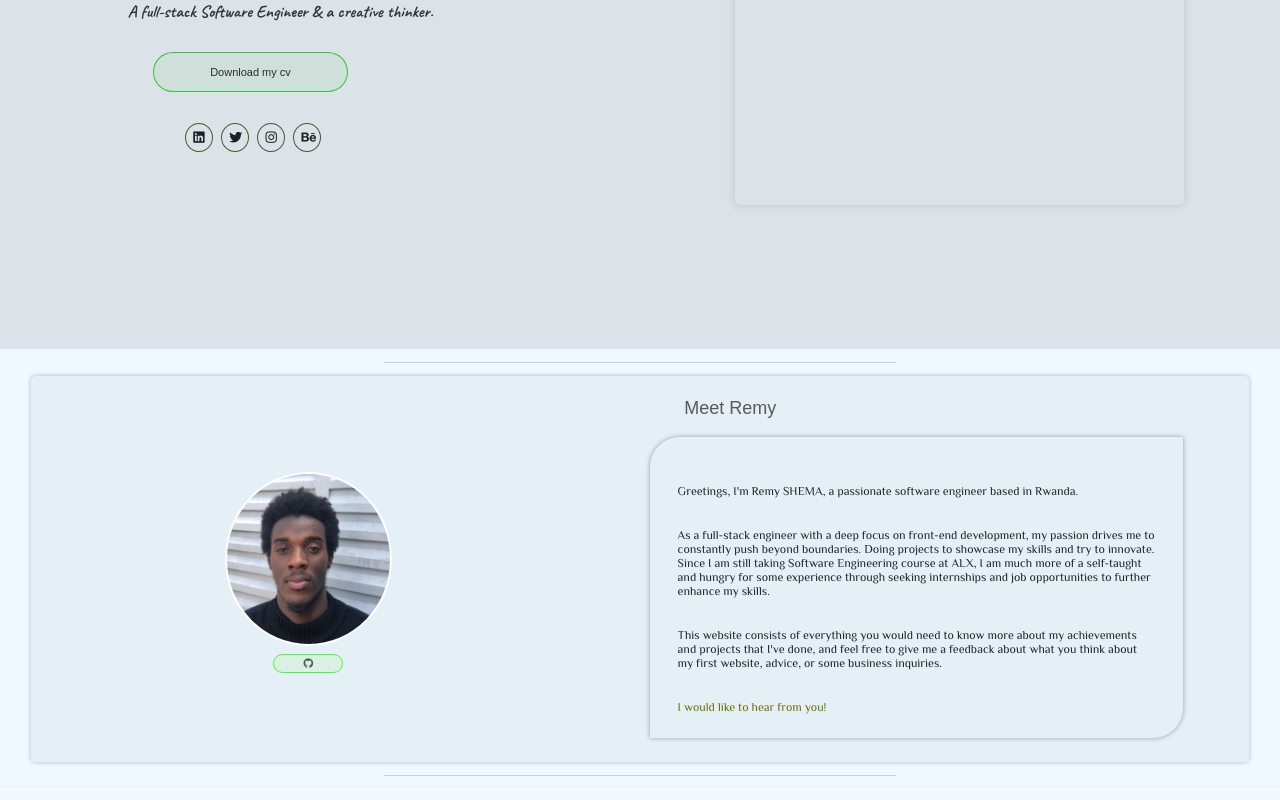
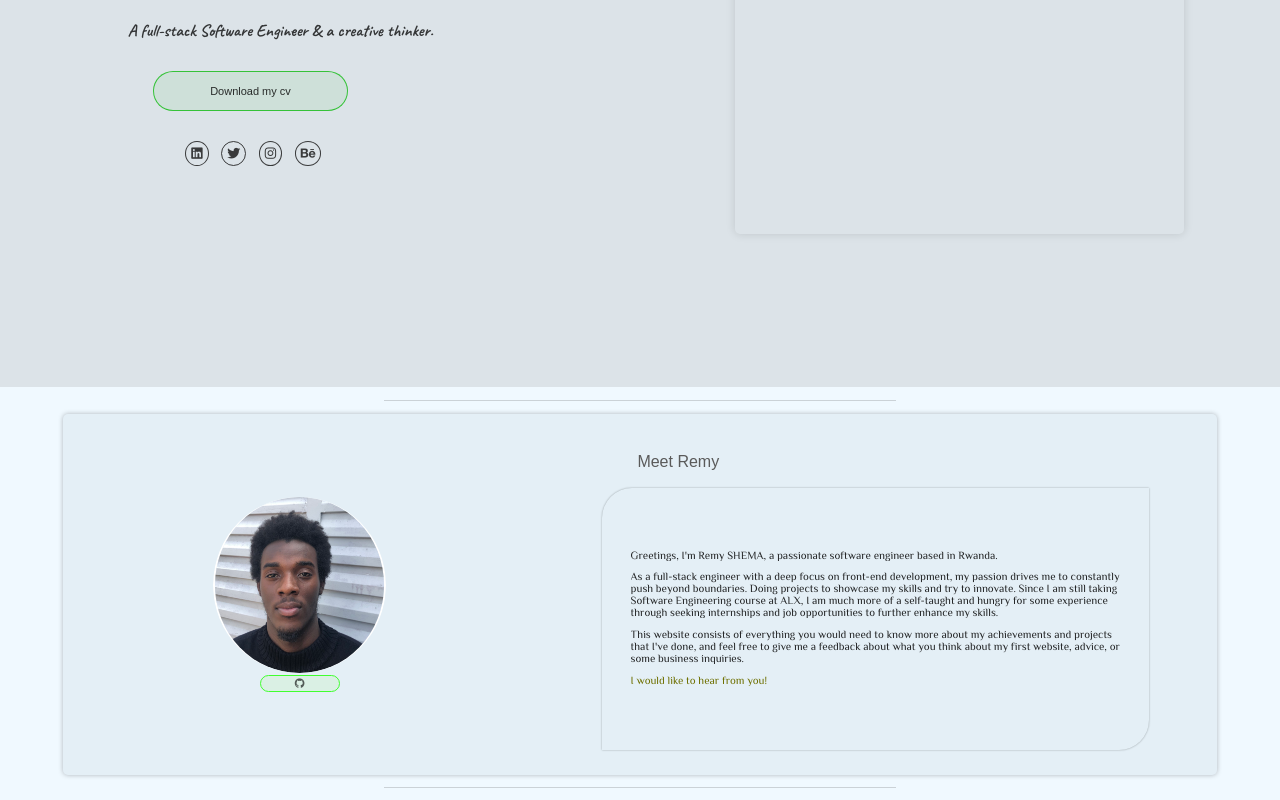
Before and after one commit to Shemaremy/Portfolio, a React (Vite) app in the folder portfolio website/: page / in a window 1280 px wide. Shown: the part 420-1220 px from the top of the page. Built offline with nearby package versions, Linux system fonts and the light colour scheme; a web font is replaced by a local one.

Commit message:
commit 007

```diff
--- a/portfolio website/src/components/Parts/CSS/Part1.css
+++ b/portfolio website/src/components/Parts/CSS/Part1.css
@@ -630,35 +630,16 @@ header
 
 
 
-
-.Linkedin, .Twitter, .Instagram, .Behance
-{
-    border-color: rgba(27, 56, 0, 0.795);
-    border-style: solid;
-    border-radius: 50%;
-    border-width: 1px;
-    padding: 3px;
-    width: 20px;
-    background-color: rgba(0, 209, 0, 0);
-}
-
-.LinkedIn:hover,
-.Twitter:hover,
-.Instagram:hover,
-.Behance:hover
-{
-    background-color: rgba(255, 255, 255, 0.068);
-    box-shadow:  0 0 30px rgba(0, 0, 0, 0.288);
-}
-
-
 .ico_1 {
     font-size: 13px;
-    color: rgba(0, 0, 0, 0.863);
+    color: rgba(31, 31, 31, 0.863);
     text-align: center;
     margin: 0 auto;
-    padding: 4px;
+    padding: 5px;
     margin-bottom: 0;
+    border-style: solid;
+    border-width: 1px;
+    border-radius: 50%;
 }
 
 .ico_1:hover {
--- a/portfolio website/src/components/Parts/CSS/Part2.css
+++ b/portfolio website/src/components/Parts/CSS/Part2.css
@@ -16,8 +16,7 @@
     align-items: center;
 
 
-    @media (max-width: 1024px)     /* Mobile devices */
-    {
+    @media (max-width: 1024px) {
         height: 7%;
         box-shadow: none;
         border-radius: 1px;
@@ -94,8 +93,7 @@
     }
 }
 
-.my_github_desktop
-{
+.my_github_desktop {
     padding: 9px;
     border-style: solid;
     border-radius: 20px;
@@ -103,15 +101,16 @@
     border-color: rgb(64, 255, 47);
     background-color: rgba(102, 255, 0, 0.075);
     width: 90px;
-    padding: 3px;
+    padding: 2px;
     font-size: 9px;
     font-weight: 100;
     cursor: pointer;
-    width: 70px;
+    width: 80px;
+    transition: transform 0.3s ease-in-out;
 }
 
-.my_github_desktop:hover
-{
+.my_github_desktop:hover {
+    transform: scale(1.2);
     background-color: rgba(102, 255, 0, 0.281);
 }
 
@@ -142,20 +141,15 @@
 
 .About_me_header {
     height: 15%;
-    width: 70%;
-    font-size: 18px;
+    width: 94%;
+    font-size: 16px;
+    font-weight: 100;
     margin-bottom: 0;
     margin-top: 0;
     color: rgb(90, 90, 90);
     display: flex;
     align-items: center;
 
-    @media (max-width: 767px) {
-        height: 10%;
-        width: 90%;
-        font-size: 17px;
-        font-weight: 100;
-    }
 }
 
 .About_me_container {
@@ -171,9 +165,9 @@
     border-color: rgba(56, 56, 56, 0);
     margin-bottom: 20px;
     background-color: rgba(224, 224, 224, 0);
-    box-shadow:  0 0 5px rgba(0, 0, 0, 0.342);
+    box-shadow:  0 0 2px rgba(0, 0, 0, 0.342);
 
-    @media (max-width: 820px) {
+    @media (max-width: 1023px) {
         width: 95%;
         height: auto;
         border: none;
@@ -192,7 +186,7 @@
     height: 85%;
     display: flex;
     flex-direction: column;
-    justify-content: space-between;
+    justify-content: space-around !important;
     align-items: center;
     margin: 0 auto;
 
--- a/portfolio website/src/components/Parts/CSS/Part6.css
+++ b/portfolio website/src/components/Parts/CSS/Part6.css
@@ -129,6 +129,7 @@
 /*-----------------------------------------*/
 .Back_Datb_collab {
     width: 37%;
+    height: 100%;
     display: flex;
     flex-direction: column;
     justify-content: space-around;
@@ -145,7 +146,7 @@
     height: 30%;
 }
 
-.Backend {
+.Database {
     height: 40%;
 }
 
--- a/portfolio website/src/components/Parts/CSS/Responsive.css
+++ b/portfolio website/src/components/Parts/CSS/Responsive.css
@@ -64,6 +64,9 @@
 
     .small_paragraph {
         width: 93%;
+        font-size: 13px;
+        margin-top: 0 !important;
+        margin-bottom: 0 !important;
     }
 
     .Buy_me_coffee {
@@ -71,17 +74,22 @@
     }
 
     .coffee-button {
-        padding: 10px;
+        padding: 7px;
+        font-size: 6px;
     }
 
     .social_media {
-        width: 80%;
+        width: 76%;
     }
 
     .all_icons {
-        width: 40%;
-    }
-
+        width: 30%;
+    }
+
+    .ico_1 {
+        padding: 3px;
+        font-size: 8px;
+    }
 
     .Right_part {
         width: 40%;
@@ -194,9 +202,9 @@
     }
 
     .meet_remy_photo {
-        min-height: 60% !important;
+        min-height: 45% !important;
         min-width: auto !important;
-        height: 60% !important;
+        height: 45% !important;
         width: auto !important;
     }
 }
@@ -209,42 +217,15 @@
     }
 
     .meet_remy_photo {
-        min-height: 80% !important;
+        min-height: 50% !important;
         min-width: auto !important;
-        height: 80% !important;
+        height: 50% !important;
         width: auto !important;
     }
 }
 
 
 
-
-
-@media (min-width: 555px) and (max-width: 5000px) {
-
-
-
-    .one_par {
-        margin-top: 5% !important;
-    }
-
-    .two_par {
-        margin-top: 5% !important;
-    }
-
-    .three_par {
-        margin-top: 5% !important;
-    }
-
-    .four_par {
-        margin-top: 5% !important;
-    }
-
-
-
-
-
-}
 
 
 
@@ -269,13 +250,28 @@
         width: auto !important;
     }
 
-}
+    .The_par {
+        margin-top: 10px !important;
+        margin-bottom: 0 !important;
+    }
+
+}
+
+
+
 
 
 @media (min-width: 768px) and (max-width: 5000px){
 
+    .Left_part2 {
+        width: 45% !important;
+    }
+
+    .Right_part2 {
+        width: 65% !important;
+    }
     .About_Photo {
-        height: 50% !important;
+        height: 55% !important;
         width: auto !important;
     }
 
@@ -292,17 +288,100 @@
     }
 
     .About_me_header {
-        width: 90%;
+        width: 80% !important;
+        height: 18% !important;
         font-size: 18px;
         color: rgb(90, 90, 90);
+        display: flex;
+        align-items: flex-end !important;
     }
 
     .About_me_container {
-        background-color: brown;
-    }
-
-
-}
+        height: 70% !important;
+    }
+
+    .About_me_par_container {
+        overflow: auto !important;
+        height: auto !important;
+        display: block !important;
+    }
+
+    .The_par {
+        height: auto !important;
+        margin-top: 3% !important;
+    }
+
+
+}
+
+
+@media (min-width: 1024px) and (max-width: 5000px){
+
+
+    .Part2 {
+        width: 90% !important;
+    }
+
+
+    .About_Photo {
+        height: 50% !important;
+        width: auto !important;
+    }
+
+    .meet_remy_photo {
+        min-height: 100% !important;
+        min-width: auto !important;
+        height: 100% !important;
+        width: auto !important;
+    }
+
+
+    .my_github_desk_contain {
+        display: contents;
+    }
+
+
+
+    .About_me_header {
+        width: 70% !important;
+        height: 15% !important;
+        font-size: 18px;
+        color: rgb(90, 90, 90);
+        display: flex;
+        align-items: flex-end !important;
+    }
+
+    .About_me_container {
+        height: 70% !important;
+        padding-bottom: 2%;
+    }
+
+    .About_me_par_container {
+        overflow: auto !important;
+        height: auto !important;
+        display: block !important;
+    }
+
+    .The_par {
+        height: auto !important;
+        margin-top: 2% !important;
+        font-size: 11px !important;
+    }
+
+
+    .Left_part2{
+        background-color: rgba(0, 128, 0, 0) !important;
+    }
+
+    .Right_part2 {
+        background-color: rgba(210, 105, 30, 0);
+    }
+
+
+}
+
+
+@media (min-width: 1024px) and (max-width: 5000px) {}
 
 
 
@@ -1327,7 +1406,7 @@
 }
 
 
-@media (min-width: 768px) and (max-width: 1200px){
+@media (min-width: 768px) and (max-width: 1024px){
 
 
     .upper_part_services {
@@ -1339,8 +1418,8 @@
     }
 
     .service_svg {
-        height: 40% !important;
-        min-height: 40% !important;
+        height: 45% !important;
+        min-height: 45% !important;
     }
 
     .proffession_title {
@@ -1351,6 +1430,19 @@
         font-size: 8px !important;
     }
 }
+
+
+@media (min-width: 1024px) and (max-width: 5000px){
+    .upper_part_services {
+        background-color: green;
+    }
+
+    .lower_part_services {
+        background-color: chocolate;
+    }
+}
+
+
 
 
 
@@ -1856,4 +1948,38 @@
 
 @media (min-width: 1025px) {
 
-}
+    body {
+        height: 570vh !important;
+    }
+
+    .center_img {
+        height: 18% !important;
+    }
+
+    .Part2 {
+        height: 8% !important;
+    }
+    .Part3 {
+        height: 15% !important;
+    }
+    .Part4 {
+        height: 19% !important;
+    }
+    .Part5 {
+        height: 12% !important;
+    }
+    .Part6 {
+        height: 11% !important;
+    }
+    .Part7 {
+        height: 16% !important;
+    }
+    .Part8 {
+        height: 1% !important;
+    }
+
+
+
+
+
+}
```
